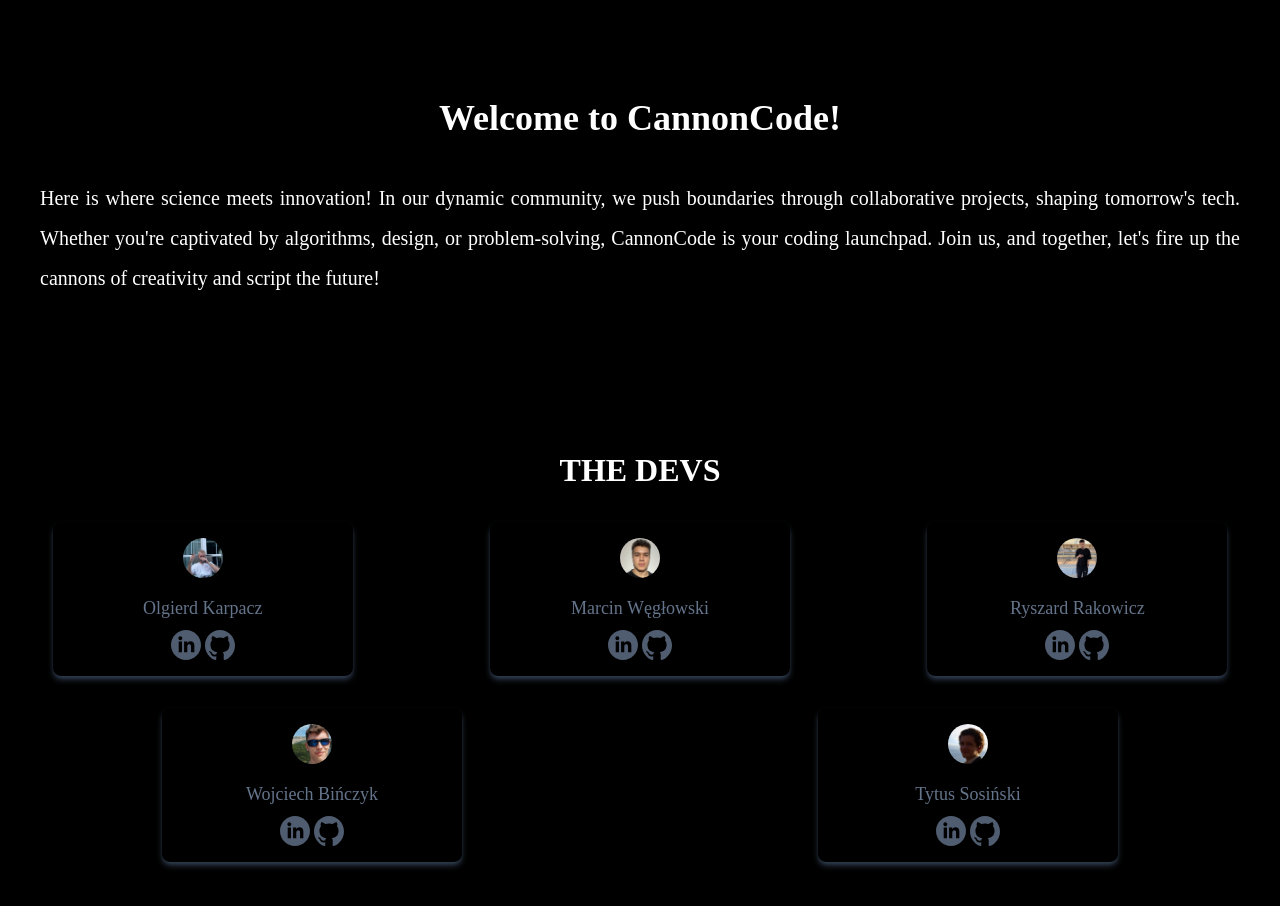
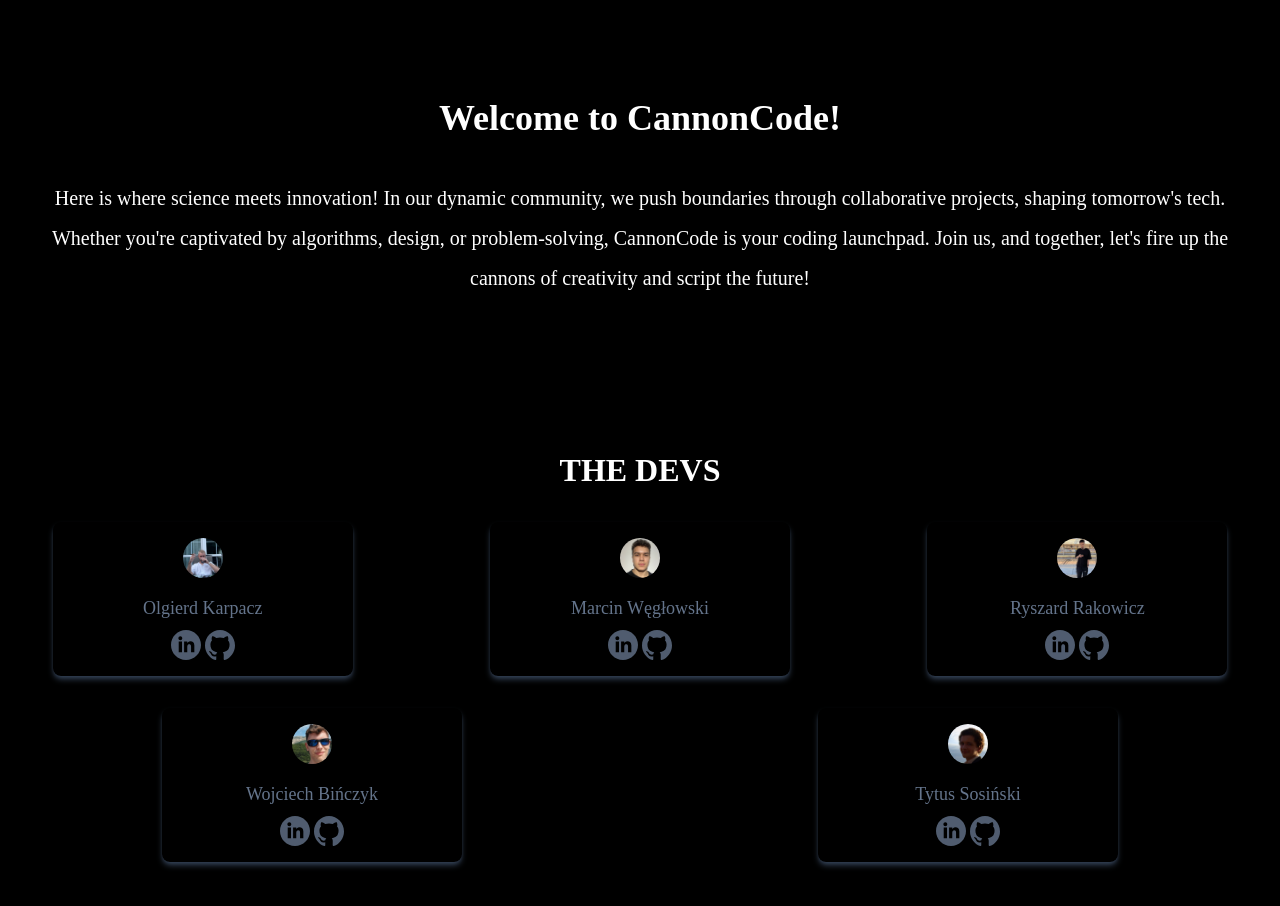
Before and after one commit to CannonCodeOrg/CannonCodeWeb, a React (Create React App) app: page / in a window 1280 px wide. Shown: the part 880-1786 px from the top of the page. Built offline with nearby package versions, Linux system fonts and the light colour scheme; the HTML template or start-up script is replaced by a standard one.

Commit message:
changing spacing

```diff
--- a/src/components/About.jsx
+++ b/src/components/About.jsx
@@ -50,7 +50,7 @@ const About = () => {
         </div>
 
         <div className="flex flex-col items-center" style={{ fontSize: '20px' }}>
-          <p className="p-[2em] text-justify">
+          <p className="p-[2em] text-justify-20px">
             Here is where science meets innovation! In our dynamic community, we
             push boundaries through collaborative projects, shaping tomorrow's
             tech. Whether you're captivated by algorithms, design, or
```
